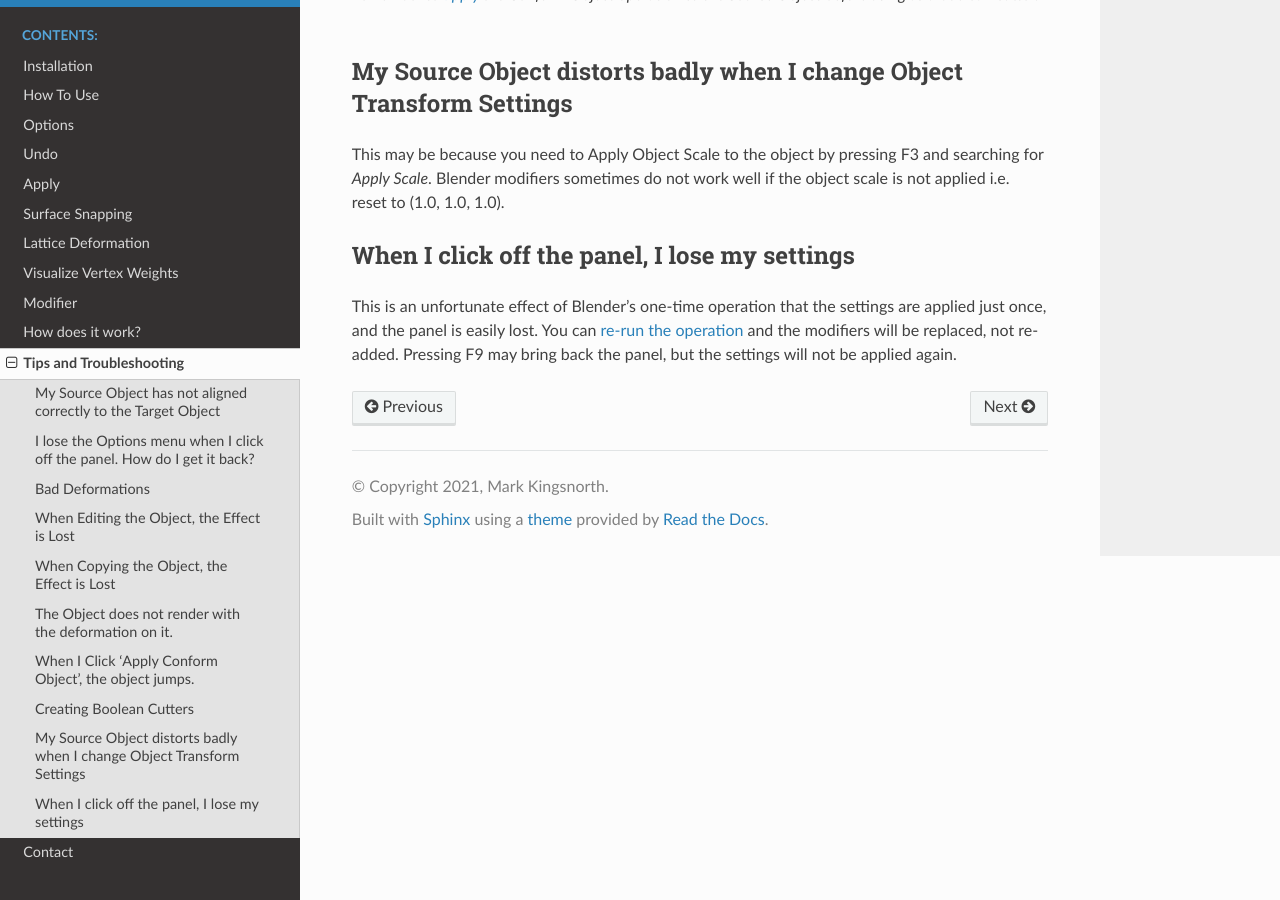
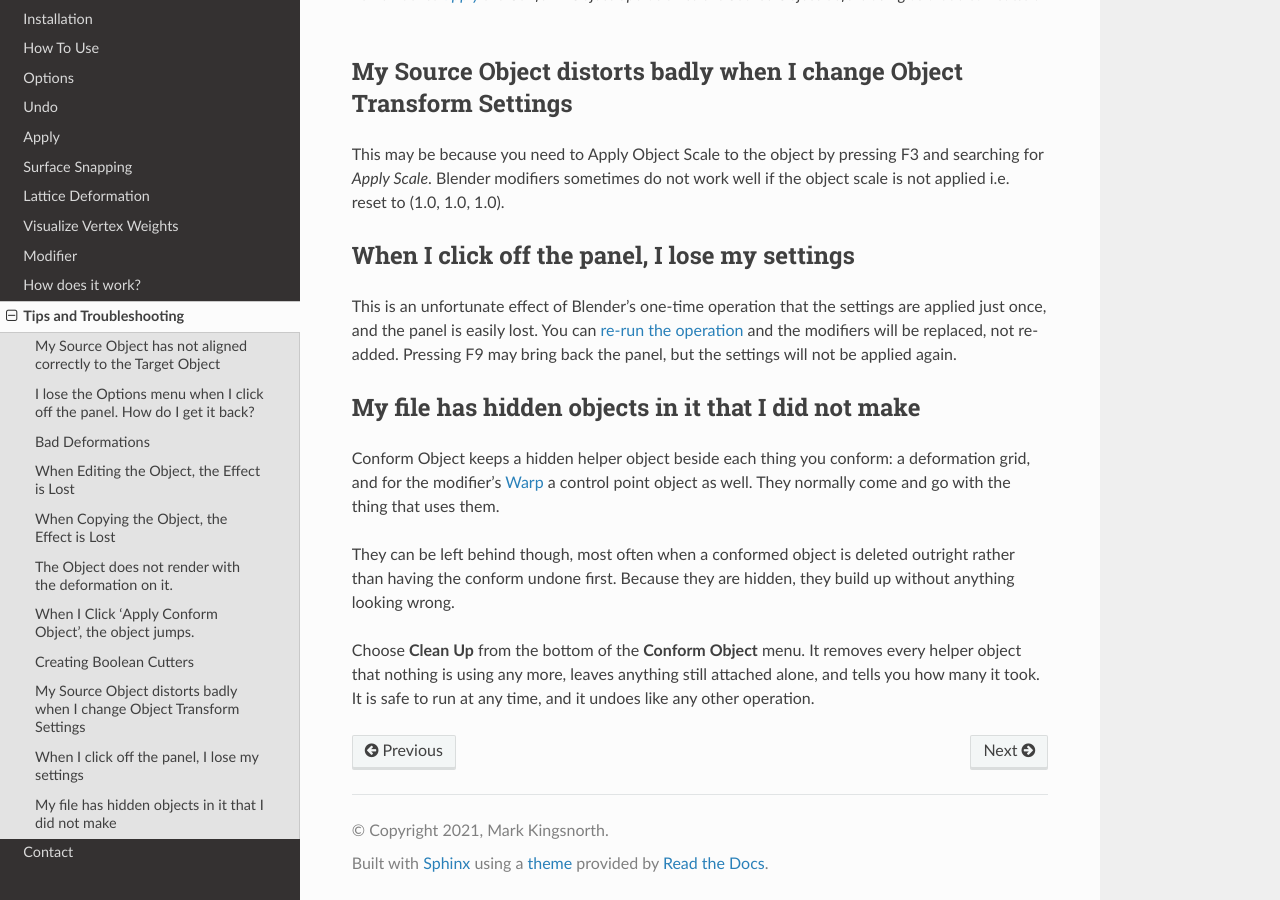
Before and after one commit to mkingsnorth/conform_object_docs, a Sphinx documentation site: the page built from docs/troubleshooting.rst, in a window 1280 px wide and 900 px high, scrolled down 6312 px. Built offline with Sphinx 7.4.7 and the Read the Docs theme 3.1.0, drawn with Linux system fonts in a browser that asks for light colours.

Commit message:
Answer the leftover objects question where it will be asked
Clean Up is written up on the modifier page, but it is not a modifier
feature -- it registers from 2.93 and clears up after the original
workflow too, and somebody with a cluttered file is not going to open a
page called Conform Object Modifier to find out why.  This page is where
they will look, and it is already written as exactly these questions.

Co-Authored-By: Claude Opus 5 <noreply@anthropic.com>

```diff
--- a/docs/troubleshooting.rst
+++ b/docs/troubleshooting.rst
@@ -144,3 +144,13 @@ When I click off the panel, I lose my settings
 ====================================================================
 
 This is an unfortunate effect of Blender's one-time operation that the settings are applied just once, and the panel is easily lost.  You can :ref:`re-run the operation<How to Use>` and the modifiers will be replaced, not re-added.  Pressing F9 may bring back the panel, but the settings will not be applied again.
+
+====================================================================
+My file has hidden objects in it that I did not make
+====================================================================
+
+Conform Object keeps a hidden helper object beside each thing you conform: a deformation grid, and for the modifier's :ref:`Warp<Warp Control Points>` a control point object as well.  They normally come and go with the thing that uses them.
+
+They can be left behind though, most often when a conformed object is deleted outright rather than having the conform undone first.  Because they are hidden, they build up without anything looking wrong.
+
+Choose **Clean Up** from the bottom of the **Conform Object** menu.  It removes every helper object that nothing is using any more, leaves anything still attached alone, and tells you how many it took.  It is safe to run at any time, and it undoes like any other operation.
```
